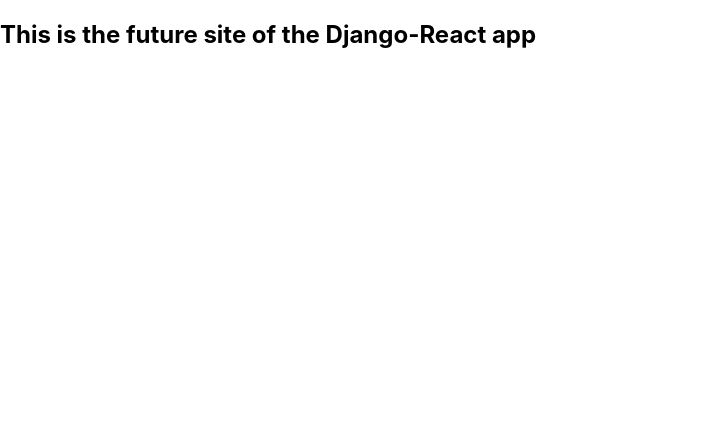
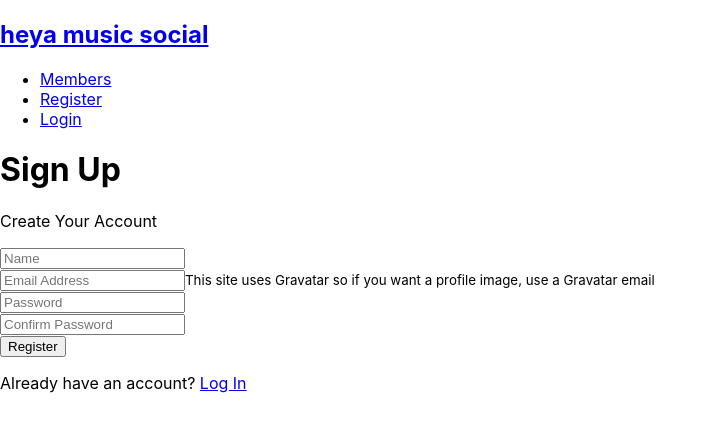
Before and after one commit to synerjay/Heya-Music-Social, a React (Create React App) app in the folder frontend/: page /register in a window 1280 px wide. Shown: the top 432 px of the page, without its empty margins (0-717 px from the left). Built offline with nearby package versions, Linux system fonts and the light colour scheme.

Commit message:
Added components

```diff
--- a/frontend/src/App.js
+++ b/frontend/src/App.js
@@ -1,11 +1,24 @@
-import { useEffect, useState } from 'react';
+import { useEffect, useState, Fragment } from 'react';
 import axios from 'axios';
+import { BrowserRouter as Router, Route, Switch } from 'react-router-dom';
+
+import Landing from './components/layout/Landing';
+import Navbar from './components/layout/Navbar';
+import Register from './components/auth/Register';
+import Login from './components/auth/Login';
 
 const App = () => {
   return (
-    <div className='App'>
-      <h2> This is the future site of the Django-React app</h2>
-    </div>
+    <Router>
+      <Fragment>
+        <Navbar />
+        <Switch>
+          <Route exact path='/' component={Landing} />
+          <Route exact path='/register' component={Register} />
+          <Route exact path='/login' component={Login} />
+        </Switch>
+      </Fragment>
+    </Router>
   );
 };
 
--- a/frontend/src/components/auth/Login.js
+++ b/frontend/src/components/auth/Login.js
@@ -1,5 +1,5 @@
-import React from 'react';
 import React, { Fragment, useState } from 'react';
+import { Link } from 'react-router-dom';
 
 const Login = () => {
   // Component State Hook
@@ -28,7 +28,7 @@ const Login = () => {
           <p className='lead'>
             <i className='fas fa-user'></i> Sign into Your Account
           </p>
-          <form className='form' onSubmit={(e) => onSubmit(e)}>
+          <form className='form' onSubmit={(e) => {}}>
             <div className='form-group'>
               <input
                 className='max-w-7xl'
--- a/frontend/src/components/auth/Register.js
+++ b/frontend/src/components/auth/Register.js
@@ -29,18 +29,8 @@ const Register = () => {
         <div className='iphone bg-gray-500 w-1/2 rounded-3xl border-gray-900 border-4'></div>
         <div className='p-10 w-3/6'>
           <h1 className='large text-primary'>Sign Up</h1>
-          <p className='lead'>
-            <svg
-              xmlns='http://www.w3.org/2000/svg'
-              className='w-9 inline-block mr-1'
-              viewBox='0 0 20 20'
-              fill='currentColor'
-            >
-              <path d='M8 9a3 3 0 100-6 3 3 0 000 6zM8 11a6 6 0 016 6H2a6 6 0 016-6zM16 7a1 1 0 10-2 0v1h-1a1 1 0 100 2h1v1a1 1 0 102 0v-1h1a1 1 0 100-2h-1V7z' />
-            </svg>{' '}
-            Create Your Account
-          </p>
-          <form className='form' onSubmit={(e) => onSubmit(e)}>
+          <p className='lead'>Create Your Account</p>
+          <form className='form' onSubmit={(e) => {}}>
             <div className='form-group'>
               <input
                 type='text'
--- a/frontend/src/components/layout/Landing.js
+++ b/frontend/src/components/layout/Landing.js
@@ -1,4 +1,5 @@
 import React from 'react';
+import { Link } from 'react-router-dom';
 
 const Landing = () => {
   return (
```
